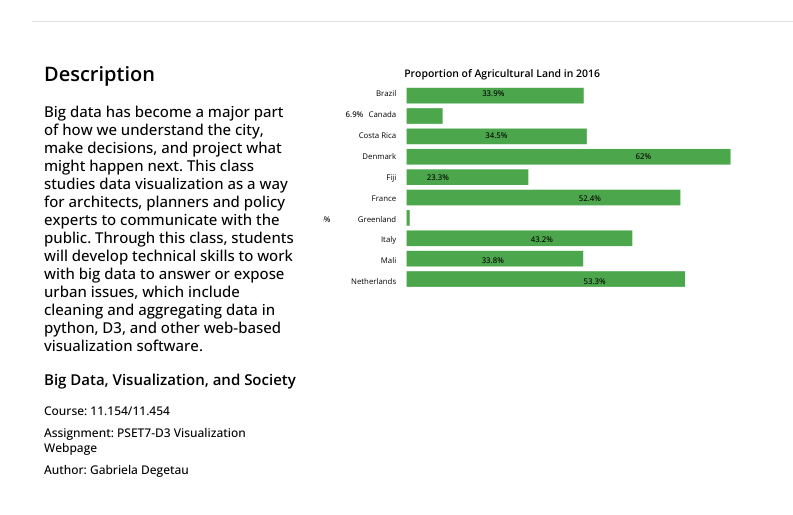
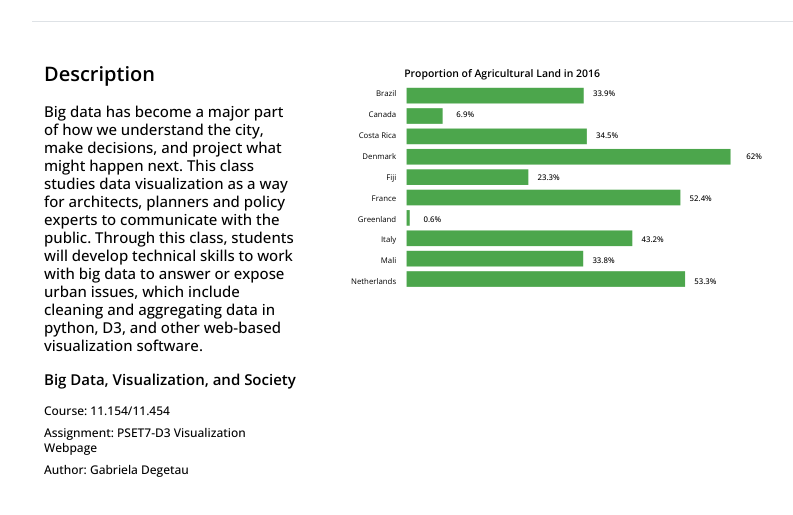
Before and after one commit to gdege93/pset7-index, a plain HTML site: page index.html in a window 1280 px wide. Shown: the part 151-666 px from the top of the page, without its empty margins (50-843 px from the left). Drawn offline with nearby package versions, Linux system fonts and the light colour scheme.

Commit message:
Update index.html

```diff
--- a/index.html
+++ b/index.html
@@ -110,7 +110,7 @@
 													.data(agriculturedata)
 													.enter()
 													.append("text")
-													.attr("x",  d =>  d[1]* widthMultiplier + marginLeft/20 + 0.5)
+													.attr("x",  d =>  d[1]* widthMultiplier + marginLeft+ gap +60)
 											                .attr("y", (d, i) =>  i * (barHeight + gap) + marginTop + barHeight/1 + 16)
 
 													.attr("text-anchor", "end")
```
